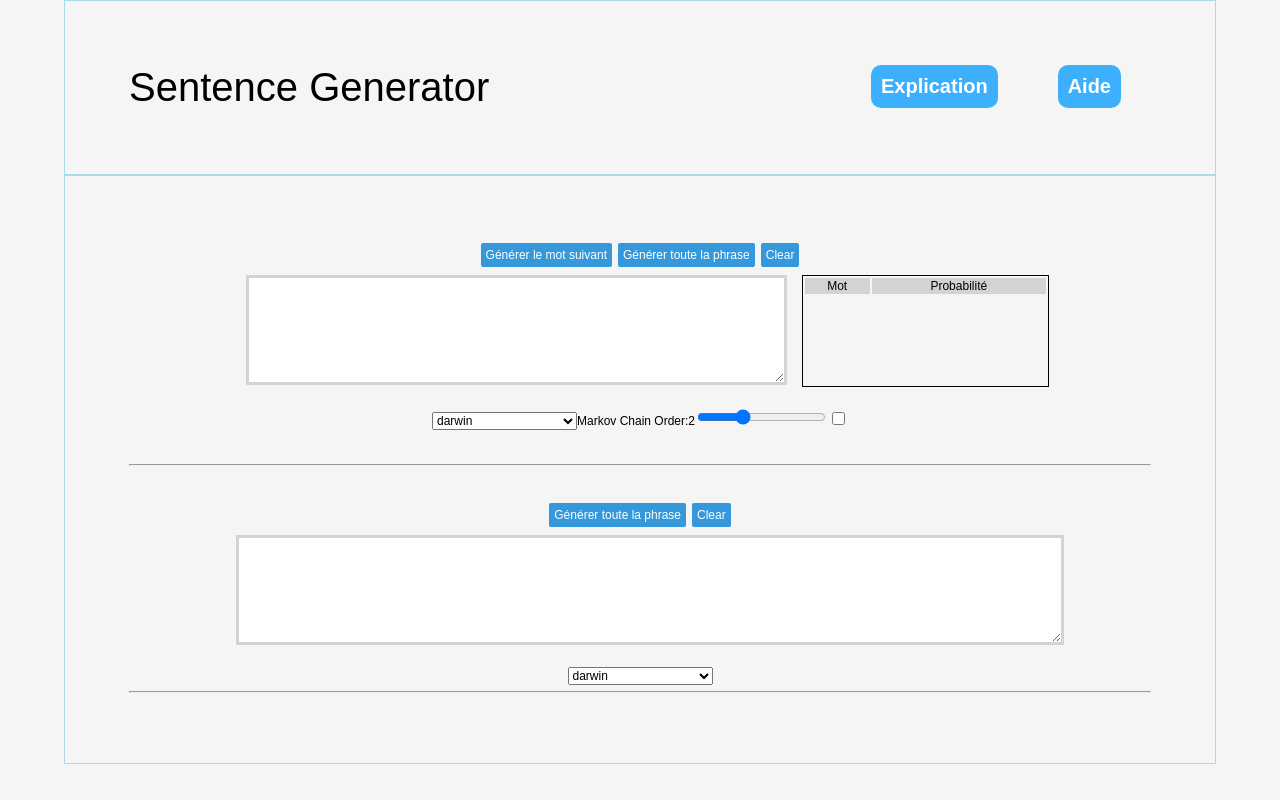
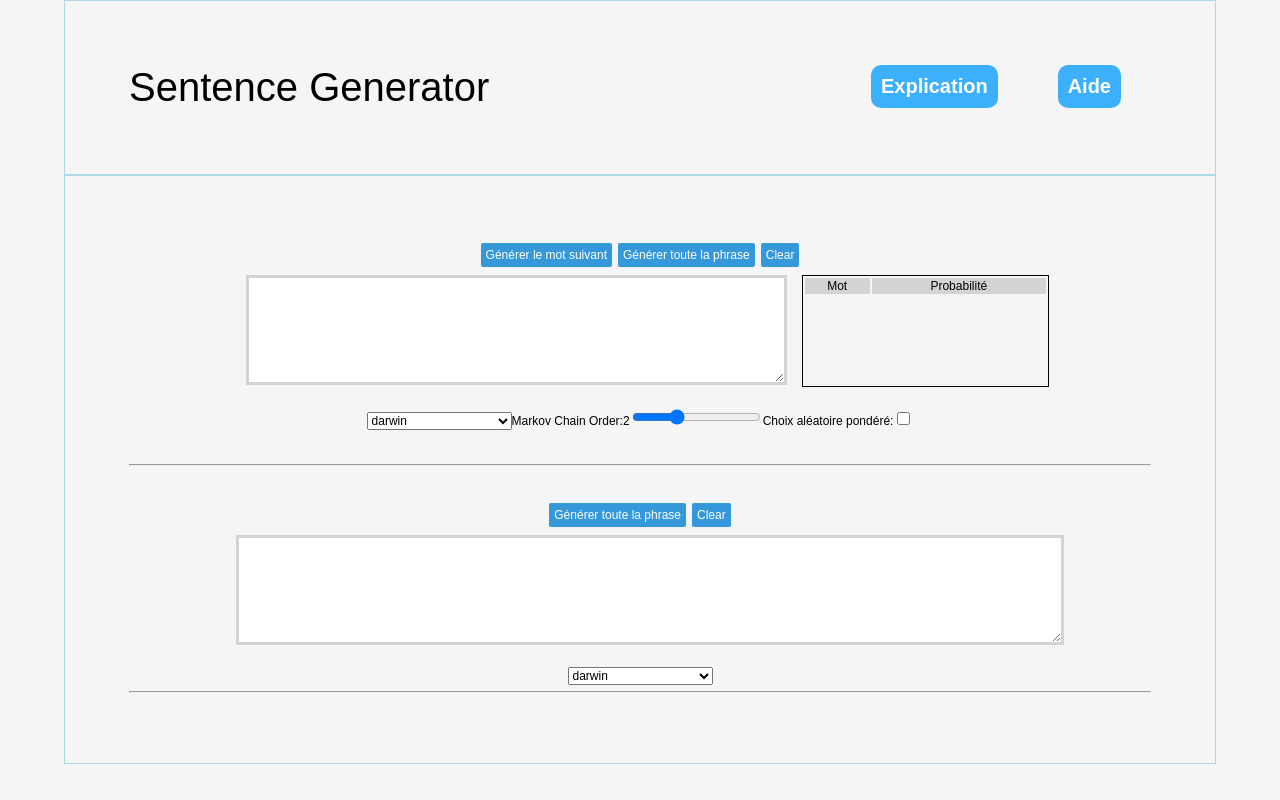
Before and after one commit to TrakJohnson/tpe-website-and-server, a React (Create React App) app: page / in a window 1280 px wide. Built offline with nearby package versions, Linux system fonts and the light colour scheme.

Commit message:
finished the table and the random vs first choice

```diff
--- a/src/App.css
+++ b/src/App.css
@@ -99,10 +99,10 @@ button:hover {
     width: 100%;
 }
 
-#markov-central > textarea {
-
+#makov-settings {
+    display: inline;
 }
 
-#generate-action {
-
+#markov-settings > * {
+    display: inline-block;
 }
--- a/src/App.js
+++ b/src/App.js
@@ -61,7 +61,8 @@ class Markov extends Component {
             textName: "darwin",
             n: 2,
             possibleNextWords: [],
-            currentTotal: null
+            currentTotal: null,
+            randomChoice: false
         };
 
         this.getText = this.getText.bind(this);
@@ -75,7 +76,7 @@ class Markov extends Component {
             current: this.state.currentText,
             n: this.state.n,
             completeSentence: completeSentence,
-            randomChoice: false
+            randomChoice: this.state.randomChoice
         });
         console.log(requestBody);
 
@@ -99,6 +100,10 @@ class Markov extends Component {
 
     clear() {
         this.setState({currentText: []})
+    }
+
+    randomChoiceChange(e) {
+        this.setState({randomChoice: e.target.checked})
     }
 
     render() {
@@ -138,9 +143,11 @@ class Markov extends Component {
             </div>
             <br/>
             {/* settings */}
+            <div id="markov-settings">
                 <select value={this.state.textName} onChange={(e) => this.setState({textName: e.target.value})}>
                     {TEXT_NAMES.map((textName) => <option key={textName}>{textName}</option>)}
                 </select>
+                <div>
                     Markov Chain Order:
                     <div style={{display: "inline-block"}}>
                         {this.state.n}
@@ -151,7 +158,14 @@ class Markov extends Component {
                                onChange={(e) => this.setState({n: Number(e.target.value)}, this.clear)}
                         />
                     </div>
-            <input type="checkbox"/>
+                </div>
+                <div id="random-choice">
+                    <label> Choix aléatoire pondéré:
+                        <input type="checkbox" onChange={this.randomChoiceChange.bind(this)}/>
+                    </label>
+                </div>
+            </div>
+
         </div>;
     }
 }
```
Lines whose indentation alone changed are shown as unchanged.
